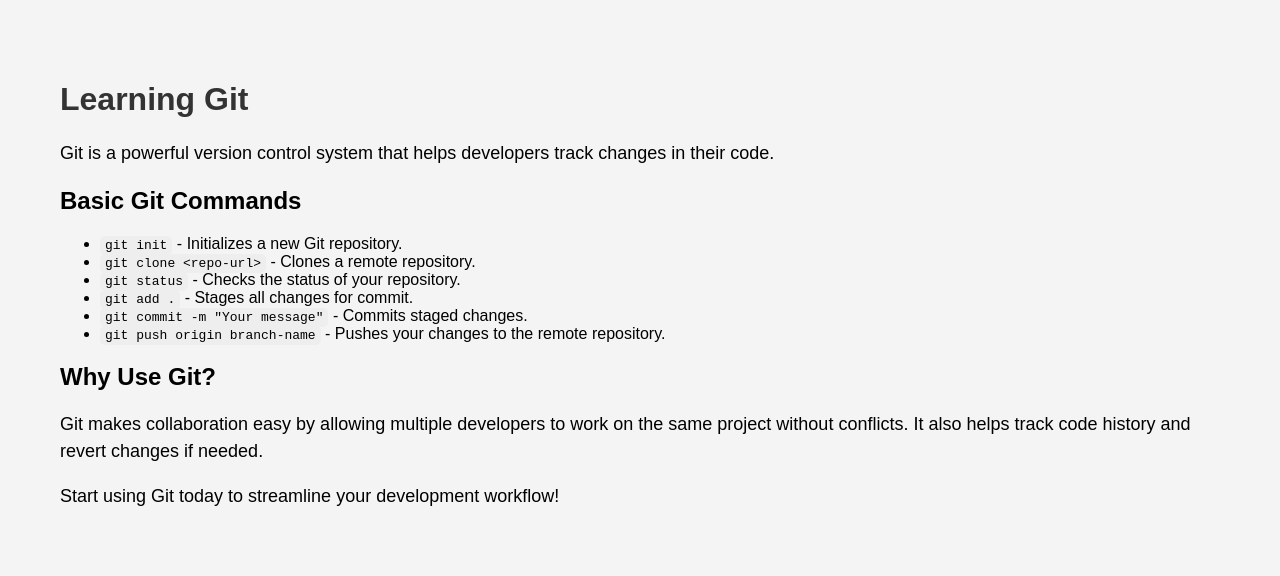
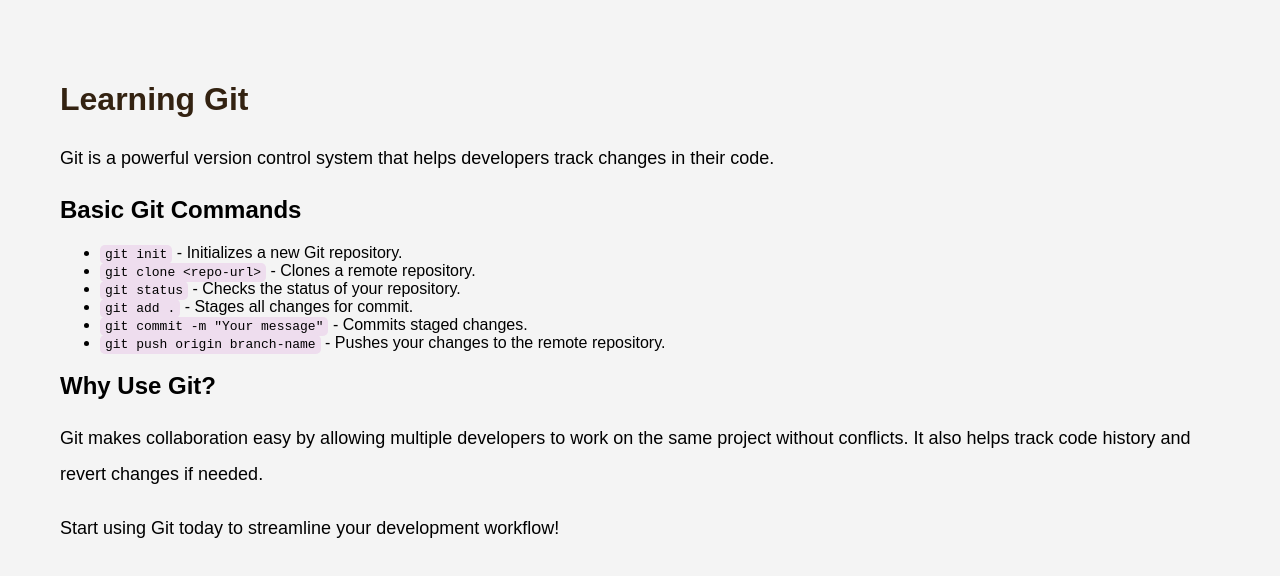
Before and after one commit to BerinyuyAnabi/HIRE, a plain HTML site: page learning_git.html in a window 1280 px wide. Drawn offline with Linux system fonts and the light colour scheme.

Commit message:
Made some changes to some attributes

```diff
--- a/learning_git.html
+++ b/learning_git.html
@@ -12,14 +12,14 @@
             background-color: #f4f4f4;
         }
         h1 {
-            color: #333;
+            color: #321;
         }
         p {
             font-size: 18px;
-            line-height: 1.5;
+            line-height: 2;
         }
         code {
-            background-color: #eee;
+            background-color: #ede;
             padding: 2px 5px;
             border-radius: 5px;
         }
```
